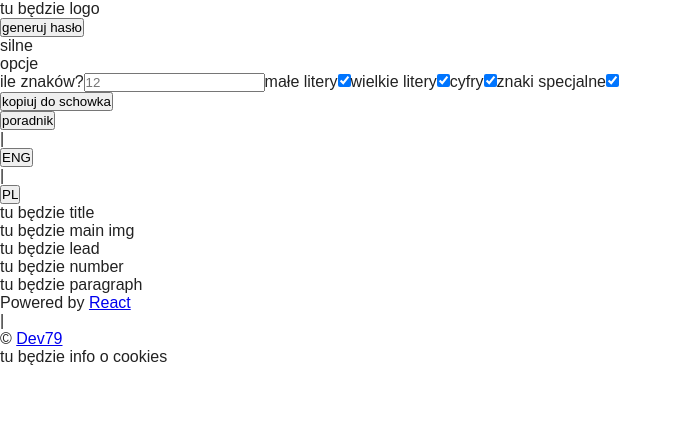
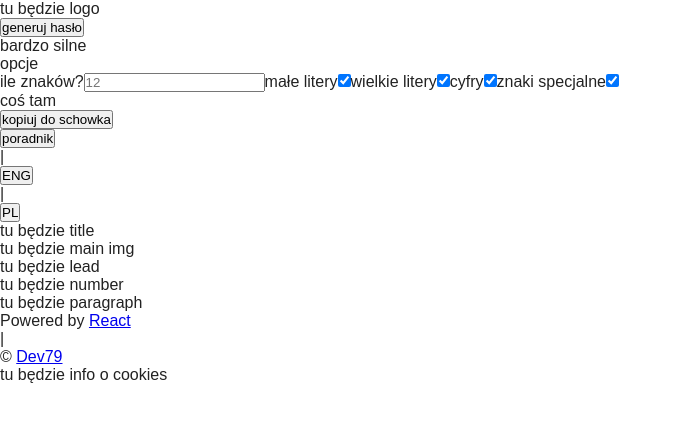
Before and after one commit to mdev79/password_generator, a React (Create React App) app: page / in a window 1280 px wide. Shown: the top 422 px of the page, without its empty margins (0-682 px from the left). Built offline with nearby package versions, Linux system fonts and the light colour scheme.

Commit message:
finished validation and password generation functions

```diff
--- a/src/components/layouts/maincontainer/GenerateBtn.jsx
+++ b/src/components/layouts/maincontainer/GenerateBtn.jsx
@@ -3,7 +3,7 @@ import React, { Fragment } from 'react';
 const GenerateBtn = props => (
   <Fragment>
     <button
-      className='btn btn__blue pass__gen__btn'
+      className='btn btn__blue pass__gen__btn active--btn'
       onClick={props.generatePassword}
     >
       {props.mainBtn}
--- a/src/components/layouts/maincontainer/MainContainer.jsx
+++ b/src/components/layouts/maincontainer/MainContainer.jsx
@@ -23,7 +23,7 @@ class MainContainer extends Component {
     specialChars: true,
     password: 'coś tam',
     // errors settings
-    errorMessage: 'silne'
+    errorMessage: 'bardzo silne'
   };
 
   componentDidMount = () => {
@@ -38,31 +38,7 @@ class MainContainer extends Component {
     });
   };
 
-  getCheckboxData = e => {
-    const { checkboxOn, source } = this.state;
-    const name = e.target.name;
-    const checked = e.target.checked;
-    let tempData = '';
-    let tempCheckboxArray = checkboxOn;
-
-    checkboxOn.includes(`${name}`) && this.state[name]
-      ? (tempCheckboxArray = tempCheckboxArray.filter(el => el !== `${name}`))
-      : (tempCheckboxArray = [...tempCheckboxArray, `${name}`]);
-    tempCheckboxArray.forEach(el => (tempData += source[el]));
-    this.setState({
-      //  prettier-ignore
-      checkboxOn: (
-        checkboxOn.includes(`${name}`) && this.state[name]
-          ? checkboxOn.filter(el => el !== `${name}`)
-          : [...checkboxOn, `${name}`]
-          ),
-      [name]: checked,
-      data: tempData
-    });
-  };
-
-  handleValidate = () => {
-    const { checkboxOn, charsNumber } = this.state;
+  handleValidate = (checkboxOn, charsNumber) => {
     const {
       lettersCharsErrorLang,
       weakLang,
@@ -78,16 +54,11 @@ class MainContainer extends Component {
       errorMessage = lettersCharsErrorLang;
     } else {
       if (charsNumber >= 4 && charsNumber <= 64 && checkboxOn.length > 0) {
-        if (
-          charsNumber <= 6 ||
-          (!checkboxOn.includes('numbers') &&
-            !checkboxOn.includes('specialChars'))
-        ) {
+        if (charsNumber <= 6 || checkboxOn.length < 3) {
           errorMessage = weakLang;
         } else if (
-          charsNumber <= 8 ||
-          !checkboxOn.includes('numbers') ||
-          !checkboxOn.includes('specialChars')
+          (charsNumber <= 8 && checkboxOn.length > 2) ||
+          (charsNumber > 8 && checkboxOn.length === 3)
         ) {
           errorMessage = mediumLang;
         } else if (
@@ -121,25 +92,64 @@ class MainContainer extends Component {
   getPassword = () => {
     const { charsNumber, data } = this.state;
     let password = '';
-    for (let i = 0; i < charsNumber; i++) {
-      const char = Math.floor(Math.random() * data.length);
-      password += data[char];
+    const btn = document.querySelector('.pass__gen__btn');
+    if ([...btn.classList].includes('active--btn')) {
+      for (let i = 0; i < charsNumber; i++) {
+        const char = Math.floor(Math.random() * data.length);
+        password += data[char];
+      }
+      console.log(password);
+      this.setState({
+        password
+      });
     }
-    console.log(password);
-    const errorMessage = this.handleValidate();
-    console.log(errorMessage);
+  };
+
+  //
+  getCharsNumber = e => {
+    const { checkboxOn } = this.state;
+    const value = e.target.value * 1;
+    const errorMessage = this.handleValidate(checkboxOn, value);
     this.setState({
-      password,
+      charsNumber: !isNaN(value) != 0 ? value : 0,
       errorMessage
     });
+    const btn = document.querySelector('.pass__gen__btn');
+    value >= 4 && value <= 64 && checkboxOn.length > 0
+      ? btn.classList.add('active--btn')
+      : btn.classList.remove('active--btn');
   };
-  //
-  getCharsNumber = e => {
-    const value = e.target.value;
+
+  getCheckboxData = e => {
+    const { checkboxOn, source, charsNumber } = this.state;
+    const name = e.target.name;
+    const checked = e.target.checked;
+    let tempData = '';
+    let tempCheckboxArray = checkboxOn;
+
+    checkboxOn.includes(`${name}`) && this.state[name]
+      ? (tempCheckboxArray = tempCheckboxArray.filter(el => el !== `${name}`))
+      : (tempCheckboxArray = [...tempCheckboxArray, `${name}`]);
+    tempCheckboxArray.forEach(el => (tempData += source[el]));
+    const errorMessage = this.handleValidate(tempCheckboxArray, charsNumber);
+    console.log(tempCheckboxArray.length);
     this.setState({
-      charsNumber: value
+      //  prettier-ignore
+      checkboxOn: (
+        checkboxOn.includes(`${name}`) && this.state[name]
+          ? checkboxOn.filter(el => el !== `${name}`)
+          : [...checkboxOn, `${name}`]
+          ),
+      [name]: checked,
+      errorMessage,
+      data: tempData
     });
+    const btn = document.querySelector('.pass__gen__btn');
+    tempCheckboxArray.length > 0 && (charsNumber >= 4 && charsNumber <= 64)
+      ? btn.classList.add('active--btn')
+      : btn.classList.remove('active--btn');
   };
+
   render() {
     const { mainBtn, password, copyToClipboard } = this.props;
     return (
@@ -155,7 +165,7 @@ class MainContainer extends Component {
           getCharsNumber={this.getCharsNumber}
           {...this.props}
         />
-        <PassArea password={password} />
+        <PassArea password={this.state.password} />
         <CopyToClipBtn copyToClipboard={copyToClipboard} />
       </div>
     );
```
